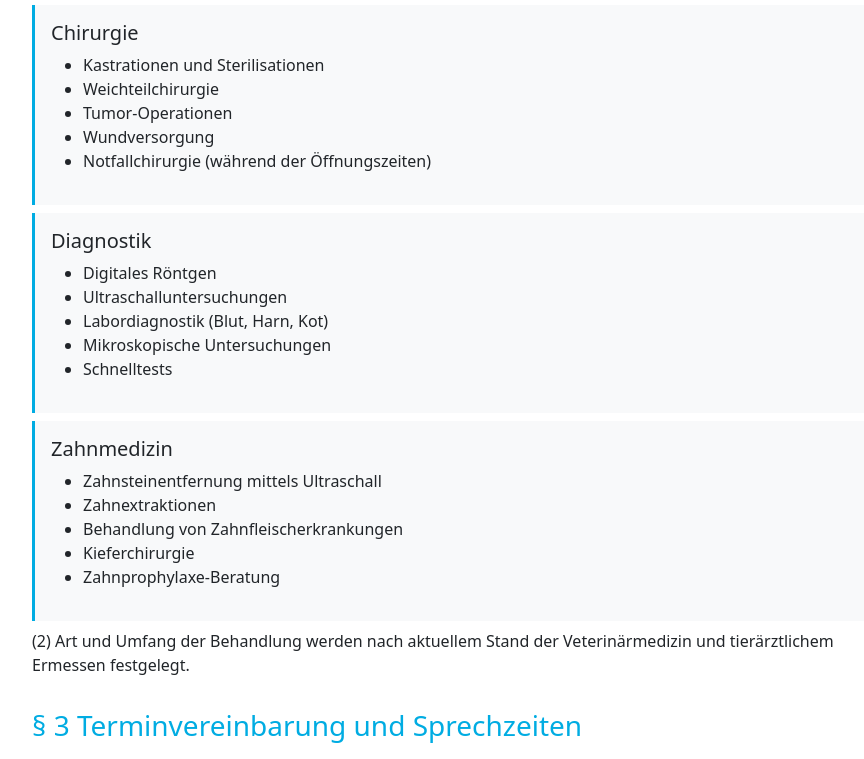
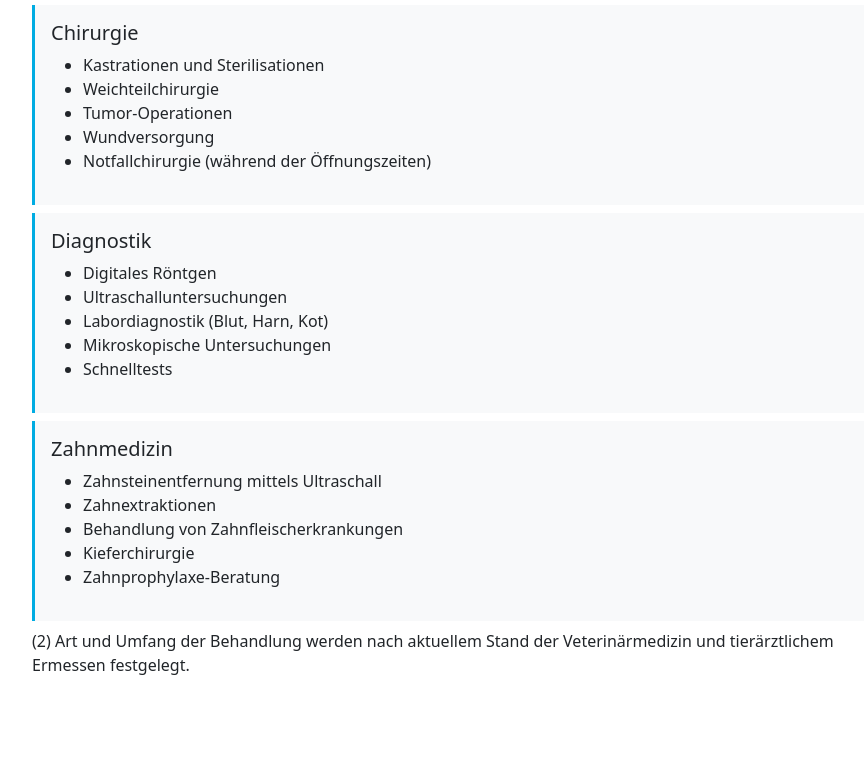
Before and after one commit to Wim114/Tierartz-Prater, a website: page AGB.html in a window 1280 px wide. Shown: the part 778-1537 px from the top of the page, without its empty margins (170-1034 px from the left). After the commit the page ends 1471 px from the top, so only its background shows below. Drawn offline with nearby package versions, Linux system fonts and the light colour scheme.

Commit message:
Update AGB.html

```diff
--- a/AGB.html
+++ b/AGB.html
@@ -86,4 +86,5 @@
 
     <p>(2) Art und Umfang der Behandlung werden nach aktuellem Stand der Veterinärmedizin und tierärztlichem Ermessen festgelegt.</p>
 
-    <h3>§ 3 Terminvereinbarung und Sprechzeiten</h3>
+</main>
+</body>
```
